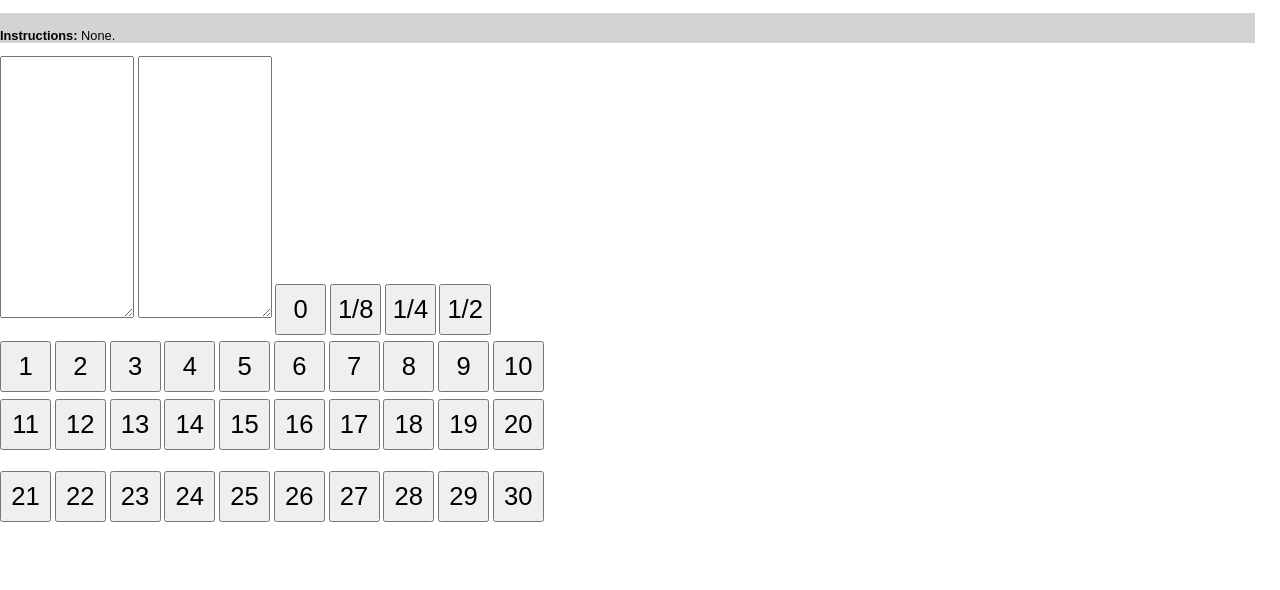
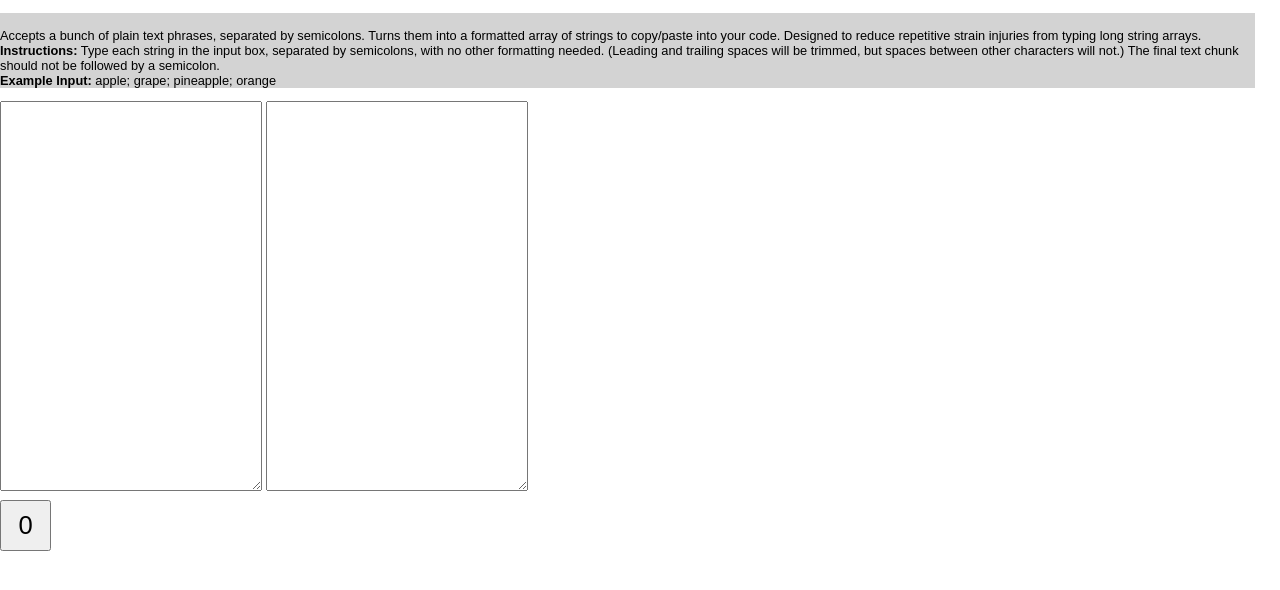
Before and after one commit to EmilyBrumfield/array-maker, a plain HTML site: page index.html in a window 1280 px wide. Drawn offline with Linux system fonts and the light colour scheme.

Commit message:
functioning app

```diff
--- a/index.css
+++ b/index.css
@@ -14,8 +14,8 @@ body {
 }
 
 textarea {
-  height: 20vw;
-  width: 10vw;
+  height: 30vw;
+  width: 20vw;
 }
 
 .App-explanation {
--- a/index.html
+++ b/index.html
@@ -5,7 +5,7 @@
     <script type="text/javascript" src="index.js"></script>
     <meta name="viewport" content="width=device-width, initial-scale=1.0">
     <meta charset="utf-8">
-    <title>5e Monster Maker</title>
+    <title>String Array Formatter</title>
   </head>
   <body>
     <noscript>
@@ -13,51 +13,18 @@
     </noscript>
 
     <p class="App-explanation">
-      <br /><b>Instructions:</b> None.
+      <br />Accepts a bunch of plain text phrases, separated by semicolons. Turns them into a formatted array of strings to copy/paste into your code.
+      Designed to reduce repetitive strain injuries from typing long string arrays.
+      <br /><b>Instructions:</b> Type each string in the input box, separated by semicolons, with no other formatting needed.
+      (Leading and trailing spaces will be trimmed, but spaces between other characters will not.)
+      The final text chunk should not be followed by a semicolon.
+      <br /><b>Example Input:</b> apple; grape; pineapple; orange
       </p>
 
     <textarea id="text-input"></textarea>
     <textarea id="text-output"></textarea>
+    <br />
+      <button class="CR-button" onClick='handleCRClick(-3)'>0</button>
 
-
-      <button class="CR-button" onClick='handleCRClick(-3)'>0</button>
-      <button class="CR-button" onClick='handleCRClick(-2)'>1/8</button>
-      <button class="CR-button" onClick='handleCRClick(-1)'>1/4</button>
-      <button class="CR-button" onClick='handleCRClick(0)'>1/2</button>
-      <br />
-      <button class="CR-button" onClick='handleCRClick(1)'>1</button>
-      <button class="CR-button" onClick='handleCRClick(2)'>2</button>
-      <button class="CR-button" onClick='handleCRClick(3)'>3</button>
-      <button class="CR-button" onClick='handleCRClick(4)'>4</button>
-      <button class="CR-button" onClick='handleCRClick(5)'>5</button>
-      <button class="CR-button" onClick='handleCRClick(6)'>6</button>
-      <button class="CR-button" onClick='handleCRClick(7)'>7</button>
-      <button class="CR-button" onClick='handleCRClick(8)'>8</button>
-      <button class="CR-button" onClick='handleCRClick(9)'>9</button>
-      <button class="CR-button" onClick='handleCRClick(10)'>10</button>
-      <br />
-      <button class="CR-button" onClick='handleCRClick(11)'>11</button>
-      <button class="CR-button" onClick='handleCRClick(12)'>12</button>
-      <button class="CR-button" onClick='handleCRClick(13)'>13</button>
-      <button class="CR-button" onClick='handleCRClick(14)'>14</button>
-      <button class="CR-button" onClick='handleCRClick(15)'>15</button>
-      <button class="CR-button" onClick='handleCRClick(16)'>16</button>
-      <button class="CR-button" onClick='handleCRClick(17)'>17</button>
-      <button class="CR-button" onClick='handleCRClick(18)'>18</button>
-      <button class="CR-button" onClick='handleCRClick(19)'>19</button>
-      <button class="CR-button" onClick='handleCRClick(20)'>20</button>
-      <br>
-      <br />
-      <button class="CR-button" onClick='handleCRClick(11)'>21</button>
-      <button class="CR-button" onClick='handleCRClick(12)'>22</button>
-      <button class="CR-button" onClick='handleCRClick(13)'>23</button>
-      <button class="CR-button" onClick='handleCRClick(14)'>24</button>
-      <button class="CR-button" onClick='handleCRClick(15)'>25</button>
-      <button class="CR-button" onClick='handleCRClick(16)'>26</button>
-      <button class="CR-button" onClick='handleCRClick(17)'>27</button>
-      <button class="CR-button" onClick='handleCRClick(18)'>28</button>
-      <button class="CR-button" onClick='handleCRClick(19)'>29</button>
-      <button class="CR-button" onClick='handleCRClick(20)'>30</button>
-      <br>
   </body>
 </html>
--- a/index.js
+++ b/index.js
@@ -9,18 +9,17 @@ const InputTextArea = "text-input";
 const OutputTextArea = "text-output";
 
 function makeArray(rawData){
-  var finalText = "";
+  var finalText = "[ \n";
   //find first semicolon, cut out everything up to that
 
   do {
     //cutting stuff up
-    alert("Before: " + rawData);
-    finalText += rawData.slice(0, rawData.indexOf(";")); // cuts out the section of text, appends it to "finalText" with formatting
+    finalText += '"' + rawData.slice(0, rawData.indexOf(";")).trim() + '", \n'; // cuts out the section of text, appends it to "finalText" with formatting
     rawData = rawData.substring(rawData.indexOf(";") + 1); //removes the appended chunk of text from rawData, plus the semicolon
-    alert("Cut:" + finalText)
-    alert("After: " + rawData);
 
   } while (rawData.indexOf(";") != -1); //stops the looping once there's no more semicolons
+
+  finalText += '"' + rawData.trim() + '"\n]'; //adds the remainder after the semicolon; closes off the array
 
   return finalText;
 
```
